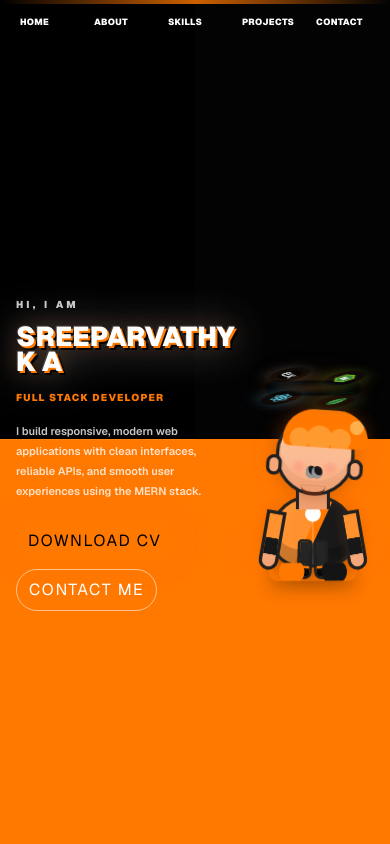
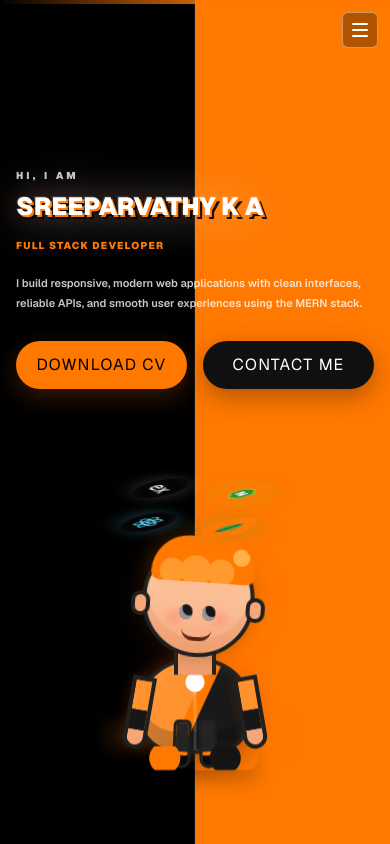
Before and after one commit to sreeparvathy-K-A/sreeparvathy_portfolio, a Next.js app: page / in a window 390 px wide. Shown: the top 844 px of the page. Built offline with nearby package versions, Linux system fonts and the light colour scheme.

Commit message:
Update portfolio design and mobile layout

```diff
--- a/app/globals.css
+++ b/app/globals.css
@@ -40,10 +40,26 @@ a {
   display: inline-flex;
   flex: 0 0 auto;
   align-items: center;
+  justify-content: center;
   border-radius: 6px;
   padding: 8px 9px;
   white-space: nowrap;
-  transition: color 180ms ease, background-color 180ms ease;
+  transition:
+    color 180ms ease,
+    background-color 180ms ease,
+    transform 180ms ease;
+}
+
+.nav-menu-panel {
+  padding: 5px 0;
+}
+
+.mobile-nav summary::-webkit-details-marker {
+  display: none;
+}
+
+.mobile-nav[open] summary {
+  border-color: #ff7800;
 }
 
 .nav-link-hover::after {
@@ -61,7 +77,8 @@ a {
 
 .nav-link-hover:hover {
   color: #101010;
-  background: rgba(255, 255, 255, 0.75);
+  background: rgba(255, 255, 255, 0.72);
+  transform: translateY(-1px);
 }
 
 .nav-link-hover:hover::after,
@@ -899,6 +916,10 @@ a {
     padding-inline: 8px;
   }
 
+  .hero-tech-orbit::before {
+    display: none;
+  }
+
   .contact-social-icon {
     width: 96px;
     height: 96px;
@@ -909,76 +930,18 @@ a {
     height: 32px;
   }
 
-  .hero-developer-visual {
-    width: 155px;
-    height: 300px;
-    transform: scale(0.82);
-    transform-origin: center;
-  }
-
-  .hero-tech-orbit {
-    top: 62px;
-    width: 132px;
-    height: 54px;
-  }
-
-  .hero-tech-ring {
-    inset: 0;
-  }
-
-  .hero-tech-icon {
-    width: 32px;
-    height: 32px;
-    transform: translate(-50%, -50%) rotate(var(--orbit-angle)) translateX(48px) rotate(var(--orbit-counter-angle)) scaleY(1.85);
-  }
-
-  .hero-tech-icon svg {
-    width: 20px;
-    height: 20px;
-  }
-
-  .hero-cartoon {
-    width: 164px;
-    height: 248px;
-  }
-
-  .hero-cartoon-head {
-    top: 72px;
-    width: 96px;
-    height: 96px;
-  }
-
-  .hero-cartoon-body {
-    top: 168px;
-    width: 100px;
-    height: 88px;
-  }
-
-  .hero-cartoon-laptop {
-    width: 108px;
-    height: 22px;
-  }
-
-  .hero-cartoon-leg-left {
-    left: 27px;
-  }
-
-  .hero-cartoon-leg-right {
-    right: 27px;
-  }
-
   .hero-orange-half {
-    inset: auto 0 0 0;
-    width: 100%;
-    height: 48%;
+    inset: 0 0 0 auto;
+    width: 50%;
+    height: 100%;
   }
 
   .hero-split-line {
-    left: 0;
-    top: 52%;
-    width: 100%;
-    height: 1px;
-    transform: none;
+    left: 50%;
+    top: 0;
+    width: 1px;
+    height: 100%;
+    transform: translateX(-50%);
   }
 
   .split-name-text {
--- a/app/main-pages/Page- home/page.tsx
+++ b/app/main-pages/Page- home/page.tsx
@@ -60,6 +60,7 @@ const projects = [
 const quickInfo = [
   ["Name", "Sreeparvathy K A"],
   ["Role", "Full Stack Developer (Fresher)"],
+  ["Education", "Master of Computer Applications (MCA)"],
   ["Location", "Kottayam, Kerala, India"],
   ["Email", "Sreeparvathyka63@gmail.com"],
   ["Languages", "English, Malayalam"],
@@ -286,9 +287,27 @@ function SkillList({
 export default function PageHome() {
   return (
     <div className="min-h-screen overflow-x-hidden bg-black text-white">
-      <header className="fixed inset-x-0 top-0 z-50 px-3 py-2 sm:px-8 sm:py-3 lg:px-12">
+      <header className="fixed inset-x-0 top-0 z-50 px-3 py-3 sm:px-8 lg:px-12">
         <nav className="mx-auto w-full max-w-7xl">
-          <div className="grid grid-cols-5 items-center gap-1 text-center text-[9px] font-black uppercase tracking-[0.04em] text-white sm:flex sm:justify-end sm:gap-4 sm:text-xs sm:tracking-[0.12em]">
+          <details className="mobile-nav relative ml-auto w-fit sm:hidden">
+            <summary
+              className="flex h-9 w-9 cursor-pointer list-none flex-col items-center justify-center gap-1 rounded-md border border-white/40 bg-black/30 backdrop-blur-sm"
+              aria-label="Open navigation menu"
+            >
+              <span className="h-0.5 w-4 rounded-full bg-white" />
+              <span className="h-0.5 w-4 rounded-full bg-white" />
+              <span className="h-0.5 w-4 rounded-full bg-white" />
+            </summary>
+            <div className="absolute right-0 top-11 grid min-w-32 overflow-hidden rounded-md border border-white/20 bg-[#101010]/95 p-1 text-[10px] font-black uppercase tracking-[0.1em] text-white shadow-xl backdrop-blur">
+              <a href="#home" className="nav-link-hover">Home</a>
+              <a href="#about" className="nav-link-hover">About</a>
+              <a href="#skills" className="nav-link-hover">Skills</a>
+              <a href="#projects" className="nav-link-hover">Projects</a>
+              <a href="#contact" className="nav-link-hover">Contact</a>
+            </div>
+          </details>
+
+          <div className="nav-menu-panel ml-auto hidden items-center gap-2 text-center text-xs font-black uppercase tracking-[0.12em] text-white sm:flex sm:w-fit sm:justify-end">
             <a href="#home" className="nav-link-hover">
               Home
             </a>
@@ -304,7 +323,6 @@ export default function PageHome() {
             <a href="#contact" className="nav-link-hover">
               Contact
             </a>
-
           </div>
         </nav>
       </header>
@@ -322,39 +340,39 @@ export default function PageHome() {
         <div className="absolute inset-x-0 top-0 h-1 bg-gradient-to-r from-transparent via-[#ff7800] to-transparent opacity-80" />
         <div className="absolute inset-x-8 bottom-10 h-px bg-gradient-to-r from-transparent via-[#ff7800]/55 to-transparent" />
 
-        <section className="relative z-10 mx-auto grid w-full max-w-7xl grid-cols-[minmax(0,1.08fr)_minmax(120px,0.92fr)] items-center gap-1 px-0 py-8 text-left sm:gap-8 sm:px-8 sm:py-12 lg:grid-cols-[1.08fr_0.92fr] lg:gap-10 lg:py-16">
+        <section className="relative z-10 mx-auto grid w-full max-w-7xl grid-cols-1 items-center gap-12 px-0 py-10 text-left sm:grid-cols-[minmax(0,1.08fr)_minmax(120px,0.92fr)] sm:gap-10 sm:px-8 sm:py-12 lg:grid-cols-[1.08fr_0.92fr] lg:gap-14 lg:py-16">
           <div className="hero-name-aura" />
           <div className="hero-left-copy flex min-w-0 flex-col items-start text-left">
             <p className="hero-kicker mb-3 text-[10px] font-black uppercase tracking-[0.32em] text-white/78 sm:mb-5 sm:text-sm sm:tracking-[0.5em]">
               Hi, I am
             </p>
-            <h1 className="split-name-text max-w-5xl text-left text-[clamp(1.45rem,7vw,5.35rem)] font-black uppercase leading-[0.92]">
-              <span className="block sm:whitespace-nowrap">Sreeparvathy K A</span>
+            <h1 className="split-name-text max-w-5xl whitespace-nowrap text-left text-[clamp(1.25rem,6.4vw,5.35rem)] font-black uppercase leading-[0.92]">
+              <span className="block">Sreeparvathy K A</span>
             </h1>
-            <p className="mt-4 text-[10px] font-black uppercase tracking-[0.12em] text-[#ff7800] sm:mt-5 sm:text-lg sm:tracking-[0.28em]">
+            <p className="mt-5 text-[10px] font-black uppercase tracking-[0.12em] text-[#ff7800] sm:mt-6 sm:text-lg sm:tracking-[0.28em]">
               Full Stack Developer
             </p>
-            <p className="mt-4 max-w-xl text-[11px] font-semibold leading-5 text-white/78 sm:mt-6 sm:text-base sm:leading-7">
+            <p className="mt-5 max-w-xl text-[11px] font-semibold leading-5 text-white/78 sm:mt-7 sm:text-base sm:leading-7">
               I build responsive, modern web applications with clean interfaces, reliable APIs, and smooth user experiences using the MERN stack.
             </p>
-            <div className="mt-5 flex w-full flex-col items-start gap-2 sm:mt-8 sm:w-auto sm:flex-row sm:gap-4">
+            <div className="mt-7 grid w-full max-w-sm grid-cols-2 gap-4 sm:mt-10 sm:flex sm:w-auto sm:max-w-none sm:gap-5">
               <a
                 href="/Sreeparvathy-K-A-CV.pdf"
                 download
-                className="inline-flex items-center justify-center rounded-full bg-[#ff7800] px-3 py-2 text-[8px] font-black uppercase tracking-[0.1em] text-black shadow-[0_0_28px_rgba(255,120,0,0.22)] transition hover:-translate-y-1 hover:bg-white hover:text-black sm:px-6 sm:py-3 sm:text-xs sm:tracking-[0.18em]"
+                className="inline-flex min-h-11 items-center justify-center whitespace-nowrap rounded-full bg-[#ff7800] px-4 py-3 text-[9px] font-black uppercase tracking-[0.08em] text-black shadow-[0_8px_24px_rgba(255,120,0,0.22)] transition hover:-translate-y-1 hover:bg-white hover:text-black sm:px-6 sm:text-xs sm:tracking-[0.18em]"
               >
                 Download CV
               </a>
               <a
                 href="#contact"
-                className="inline-flex items-center justify-center rounded-full border border-white/55 px-3 py-2 text-[8px] font-black uppercase tracking-[0.1em] text-white transition hover:-translate-y-1 hover:border-[#ff7800] hover:bg-[#ff7800] hover:text-black sm:px-6 sm:py-3 sm:text-xs sm:tracking-[0.18em]"
+                className="inline-flex min-h-11 items-center justify-center whitespace-nowrap rounded-full bg-[#101010] px-4 py-3 text-[9px] font-black uppercase tracking-[0.08em] text-white shadow-[0_8px_24px_rgba(0,0,0,0.3)] transition hover:-translate-y-1 hover:bg-black hover:text-[#ff7800] sm:px-6 sm:text-xs sm:tracking-[0.18em]"
               >
                 Contact Me
               </a>
             </div>
           </div>
 
-          <div className="hero-right-copy flex -translate-y-4 translate-x-5 flex-col items-center sm:translate-x-16 sm:-translate-y-6 lg:translate-x-32 lg:-translate-y-10">
+          <div className="hero-right-copy flex min-h-[280px] -translate-y-20 flex-col items-center justify-center sm:-translate-y-6 sm:translate-x-16 lg:-translate-y-10 lg:translate-x-32">
             <HeroTechOrbit />
           </div>
         </section>
```
